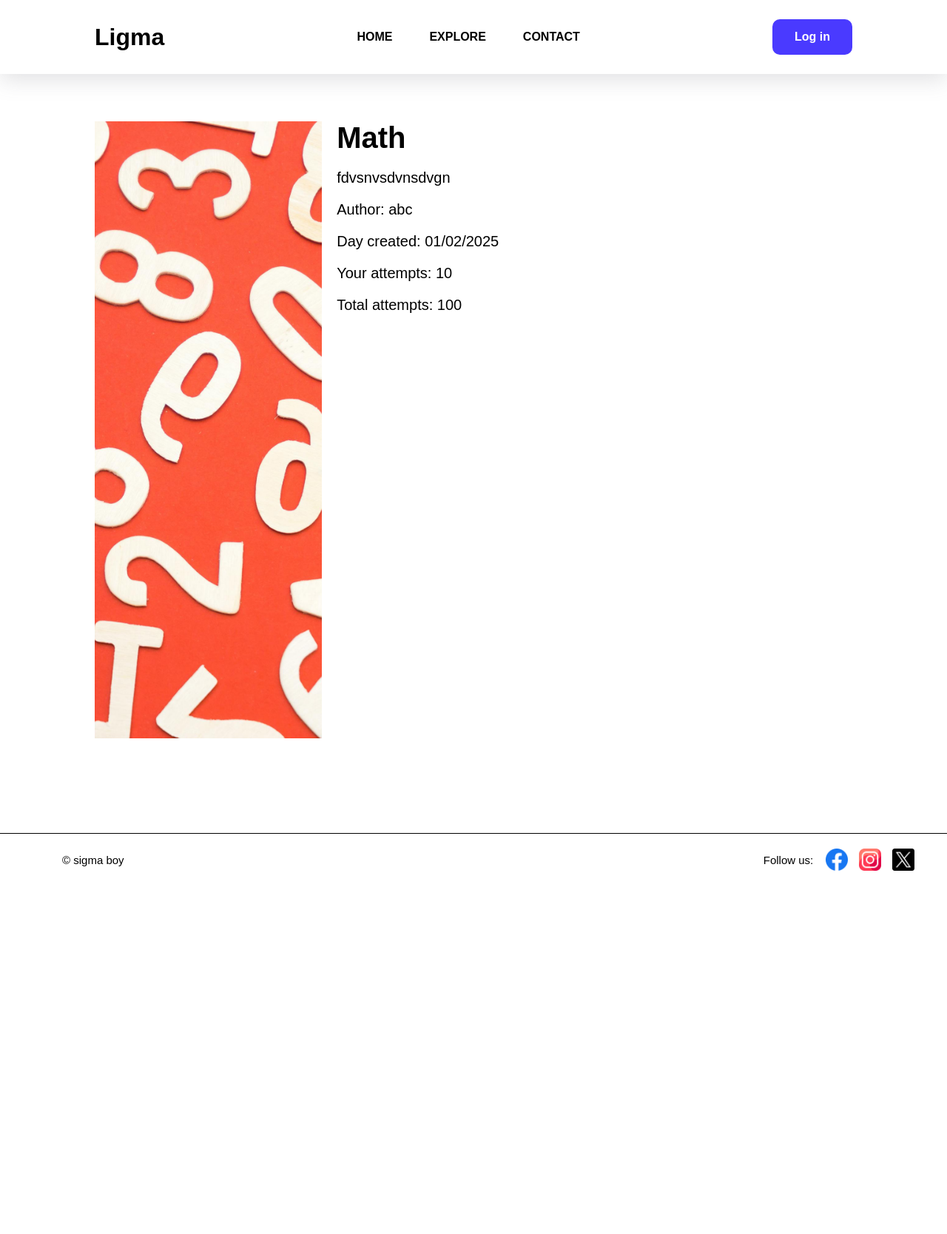
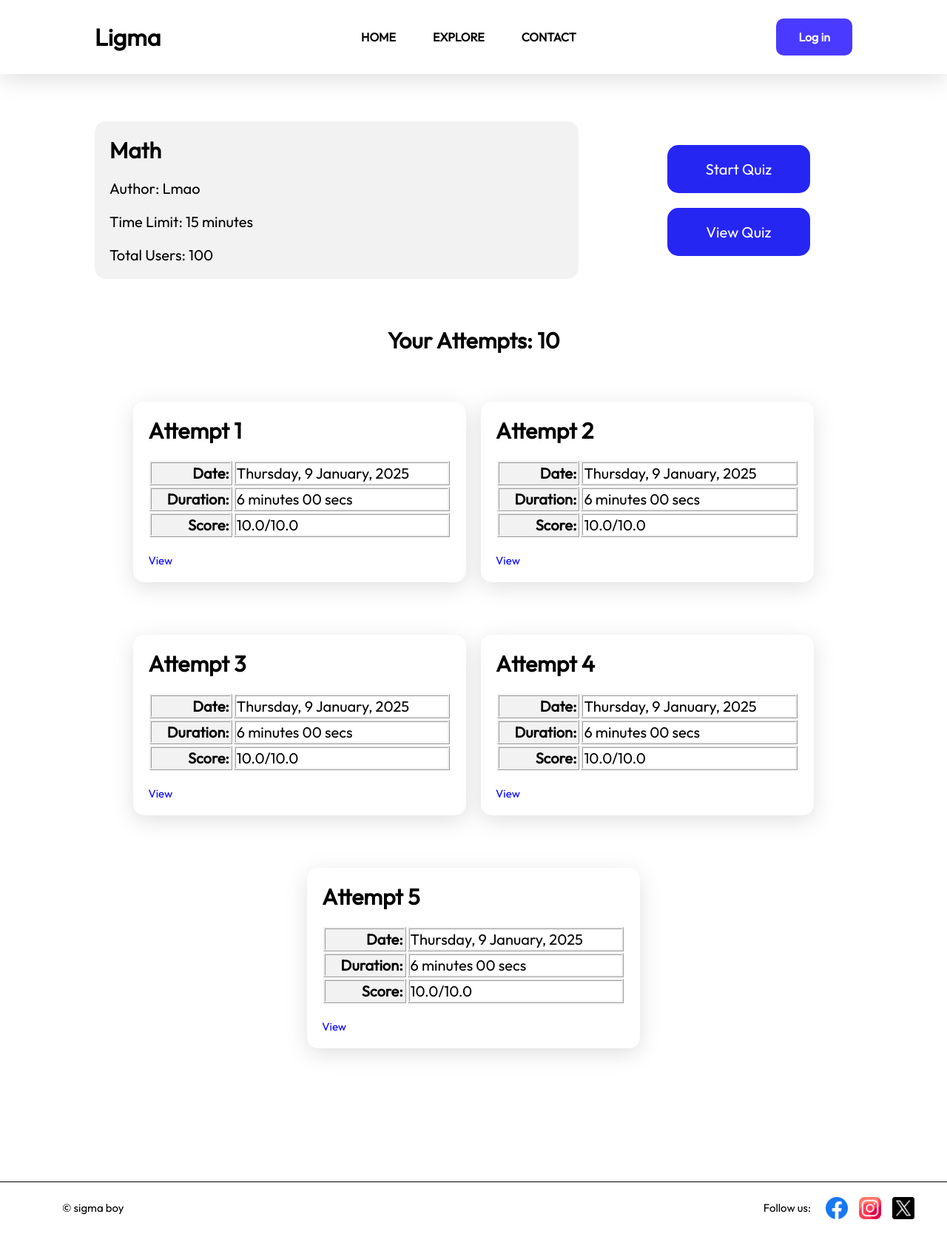
Before and after one commit to Vinzecta/MCQ-Web, a PHP site: page /quiz_detail.php in a window 1280 px wide. Shown: the whole page at 74% size. Run offline with PHP 8.4, Linux system fonts and the light colour scheme.

Commit message:
Finish quiz detail page

```diff
--- a/pages/quiz_detail.php
+++ b/pages/quiz_detail.php
@@ -3,6 +3,7 @@
 <head>
     <meta charset="UTF-8">
     <meta name="viewport" content="width=device-width, initial-scale=1.0">
+    <link href='https://fonts.googleapis.com/css?family=Outfit' rel='stylesheet'>
     <link rel="stylesheet" href="../styles/Page/quiz_detail.css">
     <title>Ligma - Quiz Detail</title>
 </head>
@@ -11,22 +12,125 @@
         require_once "./Components/header.php";
     ?>
 
-    <section id="quiz-description">
-        <div id="quiz-image">
-            <img src="../images/quiz_detail/math.jpg" alt="math">
+    <section id="quiz-section">
+        <div id="quiz-information">
+            <h1>Math</h1>
+            <p>Author: <span>Lmao</span></p>
+            <p>Time Limit: <span>15 minutes</span></p>
+            <p>Total Users: <span>100</span></p>
         </div>
 
-        <div id="about-quiz">
-            <h1>Math</h1>
-            <p class="description-hidden">fdvsnvsdvnsdvgn</p>
-            <p class="show" id="show-more">Show more</p>
-            <p class="show" id="show-less">Show less</p>
-            <p>Author: abc</p>
-            <p>Day created: 01/02/2025</p>
-            <div id="attemp-display">
-                <p>Your attempts: 10</p>
-                <p>Total attempts: 100</p>
-            </div>
+        <div id="quiz-button">
+            <a>Start Quiz</a>
+            <a>View Quiz</a> <!-- View quiz questions no answers -->
+        </div>
+    </section>
+
+    <h1 id="your-attempt">Your Attempts: 10</h1>
+    <section id="attempts-information">
+        <div class="attempt">
+            <h2>Attempt 1</h2>
+            <table>
+                <tr>
+                    <td class="label">Date:</td>
+                    <td>Thursday, 9 January, 2025</td>
+                </tr>
+
+                <tr>
+                    <td class="label">Duration:</td>
+                    <td>6 minutes 00 secs</td>
+                </tr>
+
+                <tr>
+                    <td class="label">Score:</td>
+                    <td>10.0/10.0</td>
+                </tr>
+            </table>
+            <a>View</a> <!-- View attempted quiz -->
+        </div>
+
+        <div class="attempt">
+            <h2>Attempt 2</h2>
+            <table>
+                <tr>
+                    <td class="label">Date:</td>
+                    <td>Thursday, 9 January, 2025</td>
+                </tr>
+
+                <tr>
+                    <td class="label">Duration:</td>
+                    <td>6 minutes 00 secs</td>
+                </tr>
+
+                <tr>
+                    <td class="label">Score:</td>
+                    <td>10.0/10.0</td>
+                </tr>
+            </table>
+            <a>View</a> <!-- View attempted quiz -->
+        </div>
+
+        <div class="attempt">
+            <h2>Attempt 3</h2>
+            <table>
+                <tr>
+                    <td class="label">Date:</td>
+                    <td>Thursday, 9 January, 2025</td>
+                </tr>
+
+                <tr>
+                    <td class="label">Duration:</td>
+                    <td>6 minutes 00 secs</td>
+                </tr>
+
+                <tr>
+                    <td class="label">Score:</td>
+                    <td>10.0/10.0</td>
+                </tr>
+            </table>
+            <a>View</a> <!-- View attempted quiz -->
+        </div>
+
+        <div class="attempt">
+            <h2>Attempt 4</h2>
+            <table>
+                <tr>
+                    <td class="label">Date:</td>
+                    <td>Thursday, 9 January, 2025</td>
+                </tr>
+
+                <tr>
+                    <td class="label">Duration:</td>
+                    <td>6 minutes 00 secs</td>
+                </tr>
+
+                <tr>
+                    <td class="label">Score:</td>
+                    <td>10.0/10.0</td>
+                </tr>
+            </table>
+            <a>View</a> <!-- View attempted quiz -->
+        </div>
+
+        <div class="attempt">
+            <h2>Attempt 5</h2>
+            <table>
+                <tr>
+                    <td class="label">Date:</td>
+                    <td>Thursday, 9 January, 2025</td>
+                </tr>
+
+                <tr>
+                    <td class="label">Duration:</td>
+                    <td>6 minutes 00 secs</td>
+                </tr>
+
+                <tr>
+                    <td class="label">Score:</td>
+                    <td>10.0/10.0</td>
+                </tr>
+            </table>
+            <a>View</a> <!-- View attempted quiz -->
         </div>
     </section>
 
--- a/styles/Page/quiz_detail.css
+++ b/styles/Page/quiz_detail.css
@@ -1,74 +1,122 @@
 @import url("../Component/alert.css");
 @import url("../Component/success.css");
 
-body {
+body, html {
+    font-family: "Outfit", sans-serif;
     margin: 0;
     padding: 0;
     height: 100%;
-    font-family: "Outfit", sans-serif;
+    width: 100%;
+    overflow-x: hidden;
 }
 
-html {
-    margin: 0;
-    padding: 0;
-    height: 100%;
+#quiz-section {
+    width: 80%;
+    margin-left: 10%;
+    display: flex;
+    justify-content: space-between;
+    font-size: 20px;
+    margin-top: 5%;
 }
 
-#quiz-description {
-    margin-top: 5%;
-    margin-left: 10%;
-    margin-right: 10%;
-    height: 50%;
+#quiz-information {
+    width: 60%;
     display: flex;
+    flex-direction: column;
     gap: 20px;
+    padding: 20px;
+    border-radius: 15px;
+    background-color: #f2f2f2;
 }
 
-#quiz-image {
+#quiz-button {
     width: 30%;
-    height: 100%;
+    display: flex;
+    flex-direction: column;
+    gap: 20px;
+    align-items: center;
+    justify-content: center;
 }
 
-#quiz-image img {
-    width: 100%;
-    height: 100%;
-    object-fit: cover;
+#quiz-button a {
+    font-family: "Outfit", sans-serif;
+    width: 50%;
+    padding: 20px;
+    border-radius: 15px;
+    font-size: 20px;
+    color: white;
+    background-color: rgb(38, 38, 243);
+    border: none;
+    text-align: center;
 }
 
-#about-quiz {
-    width: 40%;
-    height: 100%;
-    font-size: 20px;
+#quiz-button a:hover {
+    font-weight: bold;
+    background-color: rgb(78, 78, 243);
 }
 
-#about-quiz h1 {
-    font-size: 40px;
+#quiz-information h1 {
     margin: 0;
 }
 
-.description-hidden {
-    overflow: hidden;
-    text-overflow: ellipsis;
-    width: 100%;
+#quiz-information p {
+    margin: 0;
 }
 
-.description-show {
-    overflow-wrap: break-word;
-    word-break: break-word;
-    white-space: normal;
+#your-attempt {
+    margin-top: 5%;
+    text-align: center;
+    font-size: 30px;
 }
 
-.show {
-    width: fit-content;
-    padding: 10px 20px 10px 20px;
-    background-color: #1368ce;
+#attempts-information {
+    margin-top: 5%;
+    width: 80%;
+    display: flex;
+    flex-wrap: wrap;
+    margin-left: 10%;
+    font-size: 20px;
+    gap: 20px;
+    justify-content: center;
+}
+
+.attempt {
+    width: 40%;
+    display: flex;
+    flex-direction: column;
+    gap: 20px;
     border-radius: 15px;
+    box-shadow: rgba(100, 100, 111, 0.2) 0px 7px 29px 0px;
+    padding: 20px;
+    margin-bottom: 5%;
+}
+
+.attempt p {
     margin: 0;
     font-size: 15px;
-    color: white;
-    display: none;
+    font-weight: bold;
 }
 
-.show:hover {
-    background-color: #3d8ae9;
-    cursor: pointer;
+.attempt h2 {
+    margin: 0;
 }
+
+.label {
+    font-weight: bold;
+    background-color: #f2f2f2;
+    text-align: right;
+}
+
+table tr td {
+    border-style: ridge;
+}
+
+.attempt a {
+    text-decoration: none;
+    font-size: 15px;
+    color: blue;
+}
+
+.attempt a:hover {
+    text-decoration: underline;
+}
```
Also changed, not shown: pages/category.php (deleted, +0 -200 lines), pages/quiz.php (deleted, +0 -255 lines).
